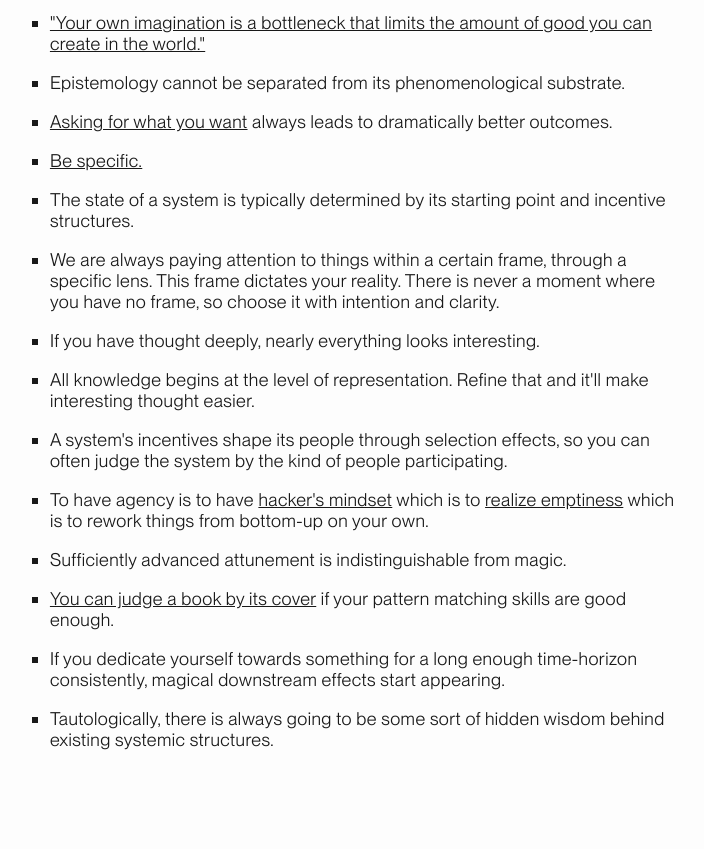
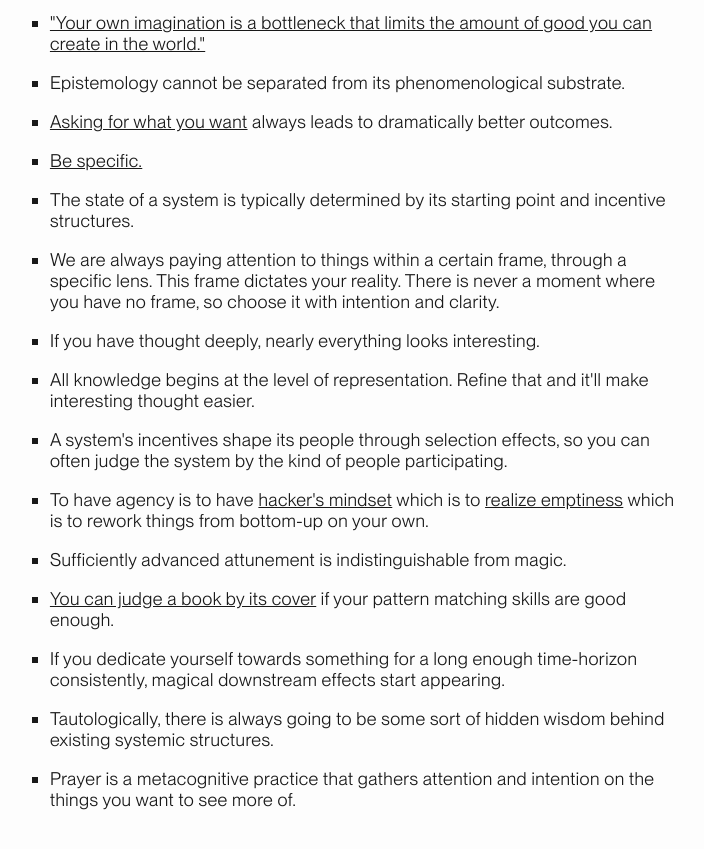
Before and after one commit to pxsswordprotected/personalsite, a Jekyll site: the page docs/principles.html, which Jekyll copies as it is, in a window 1280 px wide and 900 px high, scrolled down 4071 px. Shown: the top 849 px of the window, without its empty margins (285-989 px from the left). Built offline with Jekyll 4.4.1, drawn with Linux system fonts in a browser that asks for light colours.

Commit message:
new princ

```diff
--- a/docs/principles.html
+++ b/docs/principles.html
@@ -732,6 +732,11 @@
                             sort of hidden wisdom behind existing systemic
                             structures.
                         </li>
+                        <li>
+                            Prayer is a metacognitive practice that gathers
+                            attention and intention on the things you want to
+                            see more of.
+                        </li>
                     </ul>
                 </section>
             </main>
```
